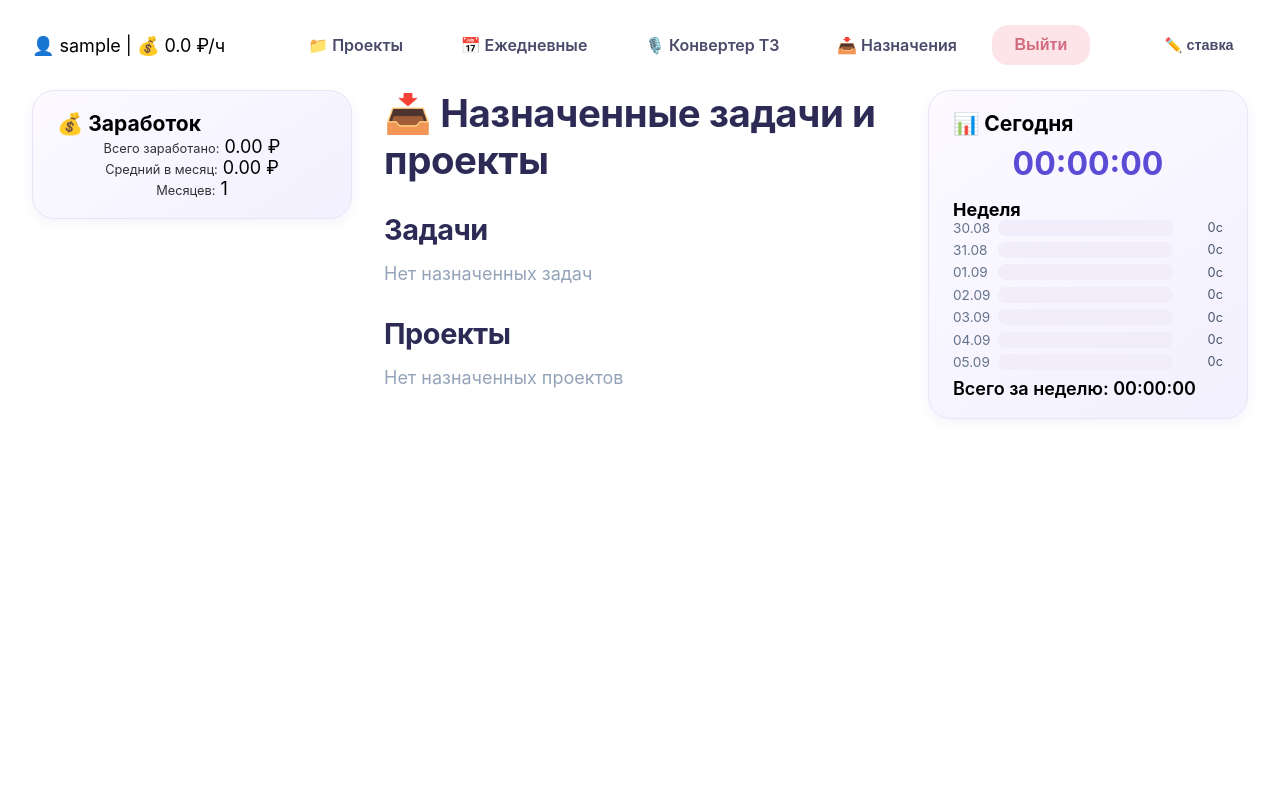
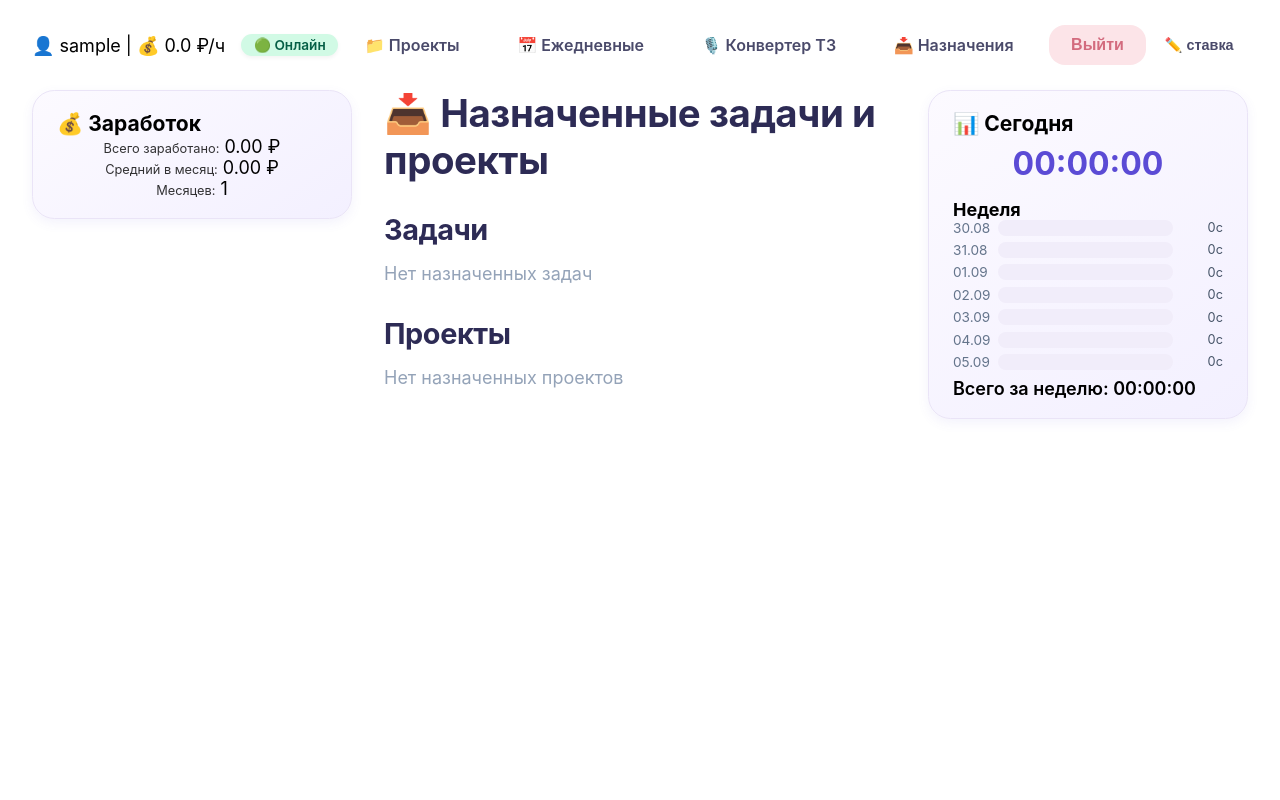
Before and after one commit to ilmir-muslim/work_board, a Django app: page /developers/assignments/ in a window 1280 px wide. Run offline with Django 5.2, Linux system fonts and the light colour scheme; the visitor is signed in with stand-in values (Sample User, id 1); data that the repository does not hold is empty.

Commit message:
feat: Добавлено отображение статуса сервера и обновление каждые 5 секунд

```diff
--- a/templates/tracker_base.html
+++ b/templates/tracker_base.html
@@ -216,7 +216,10 @@
   <div class="container">
     {% if user.is_authenticated %}
     <div style="display: flex; justify-content: space-between; align-items: center; margin-bottom: 1.5rem; flex-wrap: wrap;">
-      <span>👤 {{ user.username }} | 💰 {{ user.default_hourly_rate }} ₽/ч</span>
+      <div style="display: flex; align-items: center; gap: 1rem;">
+        <span>👤 {{ user.username }} | 💰 {{ user.default_hourly_rate }} ₽/ч</span>
+        <span id="server-status" style="padding: 0.2rem 0.8rem; border-radius: 1rem; font-size: 0.85rem; font-weight: 600; background: #d1fae5; color: #065f46; transition: all 0.3s; box-shadow: 0 2px 4px rgba(0,0,0,0.05);">🟢 Онлайн</span>
+      </div>
       <div class="nav" style="margin-bottom: 0;">
         <a href="{% url 'developers:project_list' %}" class="btn">📁 Проекты</a>
         <a href="{% url 'developers:daily_tasks' %}" class="btn">📅 Ежедневные</a>
@@ -267,6 +270,29 @@
         body: 'default_hourly_rate=' + rate
       }).then(res => { if (res.ok) location.reload(); });
     }
+
+    // Пинг сервера для проверки статуса (каждые 5 секунд)
+  setInterval(async () => {
+    const statusEl = document.getElementById('server-status');
+    if (!statusEl) return;
+
+    try {
+      // Отправляем легковесный HEAD-запрос (без скачивания тела страницы)
+      const response = await fetch('/', { method: 'HEAD', cache: 'no-cache' });
+      if (response.ok || response.status === 302) {
+        statusEl.innerHTML = '🟢 Онлайн';
+        statusEl.style.background = '#d1fae5';
+        statusEl.style.color = '#065f46';
+      } else {
+        throw new Error('Server returned an error');
+      }
+    } catch (error) {
+      // Если контейнер остановлен (fetch выдаст Network Error)
+      statusEl.innerHTML = '🔴 Офлайн (Остановлен)';
+      statusEl.style.background = '#fee2e2';
+      statusEl.style.color = '#991b1b';
+    }
+  }, 5000);
   </script>
   <script src="{% static 'js/developer.js' %}"></script>
   {% block extra_js %}{% endblock %}
```
